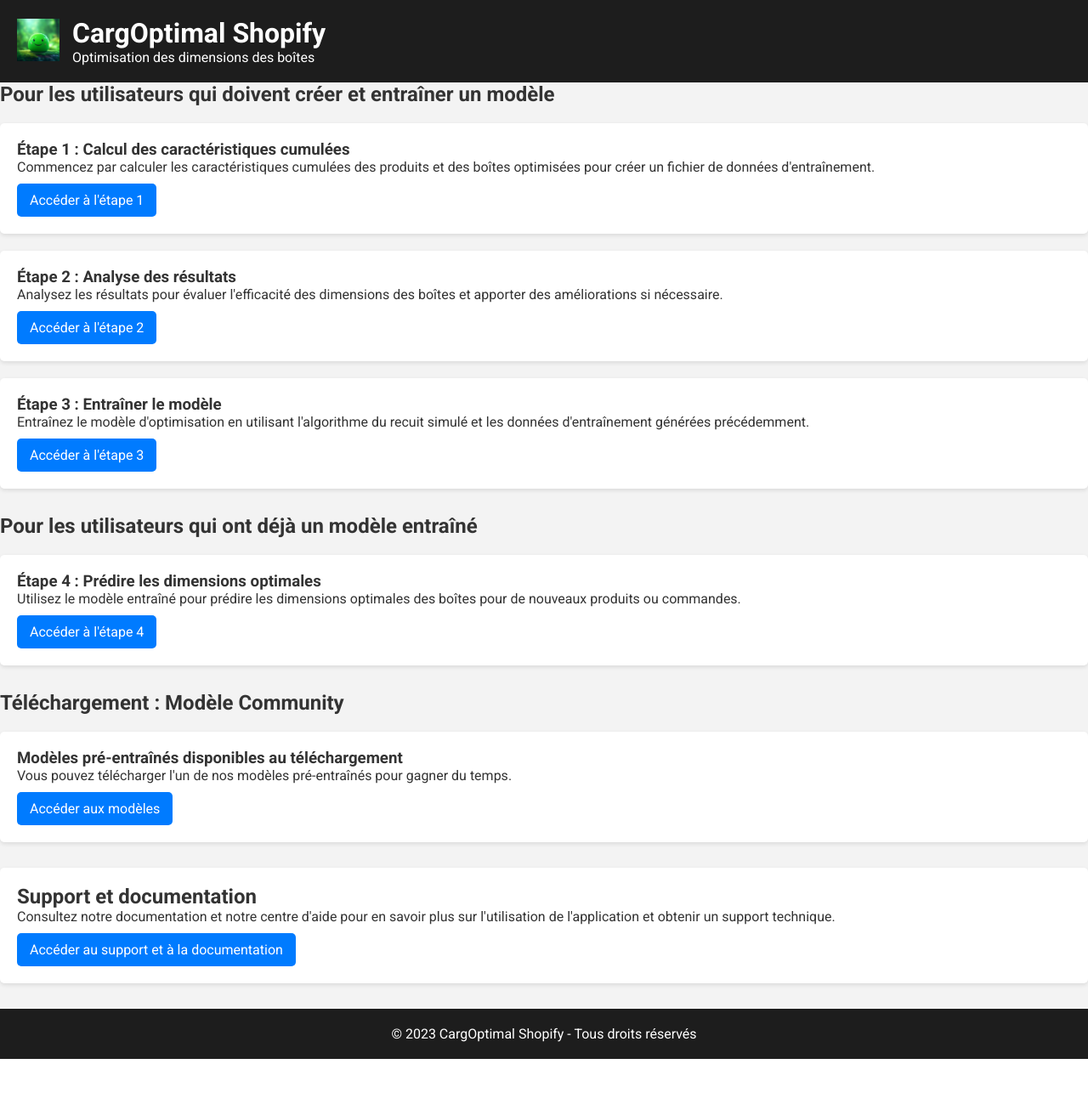
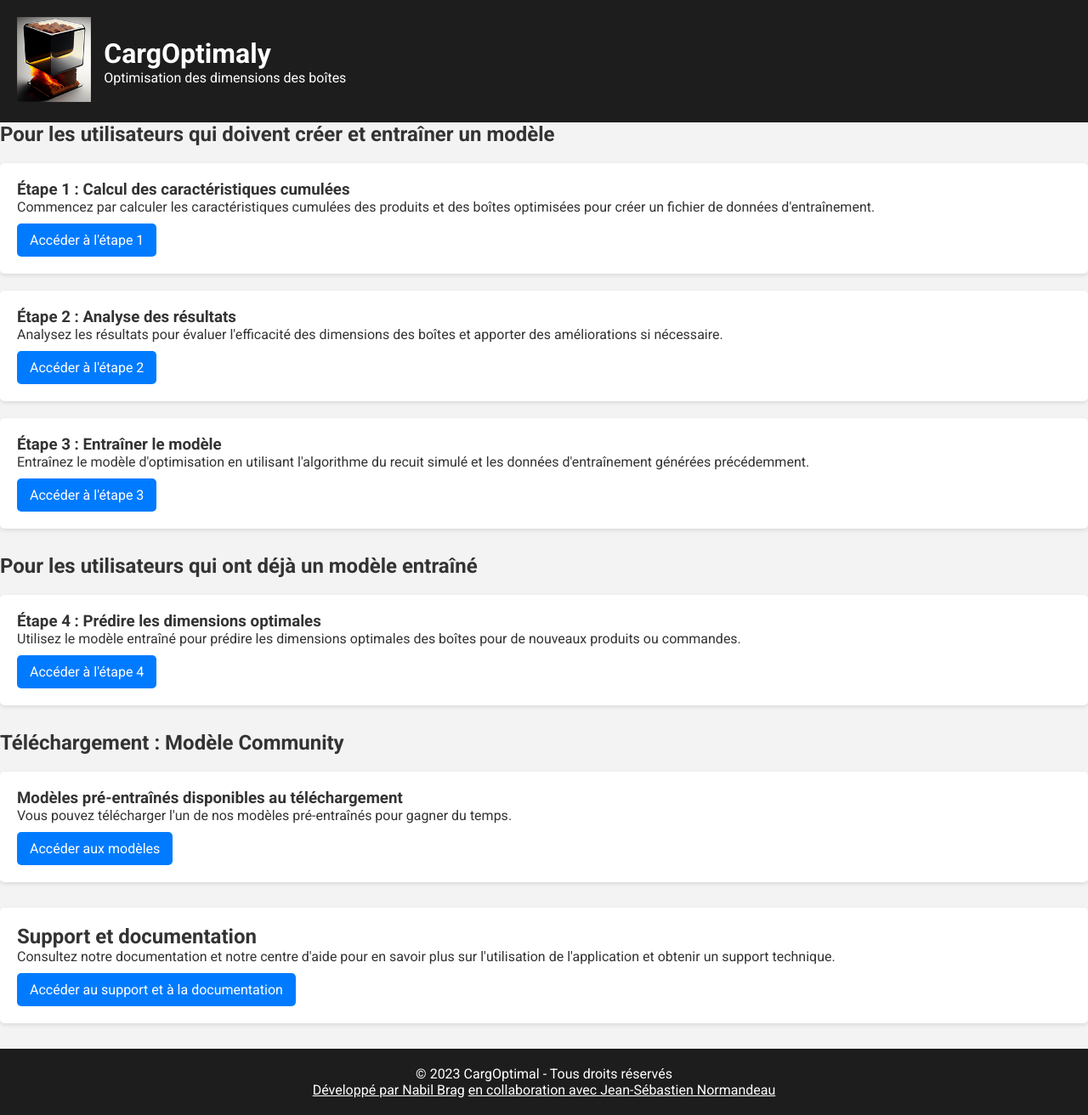
Before and after one commit to MisterBrag/CargOptimalBeta, a Flask app: page /dashboard in a window 1280 px wide. Shown: the whole page at 85% size. Before the commit the page ends 1246 px from the top, so only its background shows below. Run offline with Flask 2, Linux system fonts and the light colour scheme.

Commit message:
Version OpenSource

```diff
--- a/static/styles.css
+++ b/static/styles.css
@@ -66,3 +66,6 @@ footer {
     text-align: center;
     margin-top: 30px;
 }
+footer a {
+    color: #ffffff;
+}
--- a/templates/index.html
+++ b/templates/index.html
@@ -11,10 +11,10 @@
 <body>
     <div class="header">
         <div class="logo">
-            <img src="{{ url_for('static', filename='logo.png') }}" alt="Logo">
+            <img src="{{ url_for('static', filename='logo.png') }}" alt="Logo" alt="Logo" style="height: 100px;">
         </div>
         <div class="title">
-            <h1>CargOptimal Shopify</h1>
+            <h1>CargOptimaly</h1>
             <p>Optimisation des dimensions des boîtes</p>
         </div>
     </div>
@@ -62,7 +62,9 @@
         </section>
     </main>
     <footer>
-        <p>&copy; 2023 CargOptimal Shopify - Tous droits réservés</p>
+        <p>&copy; 2023 CargOptimal - Tous droits réservés</p>
+        <a href="https://www.linkedin.com/in/brag-nabil/">Développé par Nabil Brag</a>
+        <a href="https://www.linkedin.com/in/jean-sebastien-normandeau/">en collaboration avec Jean-Sébastien Normandeau</a>
     </footer>
 </body>
 </html>
--- a/templates/login.html
+++ b/templates/login.html
@@ -23,7 +23,6 @@
             </div>
         </div>
     </div>
-    <!-- Include Bootstrap JS -->
     <script src="https://stackpath.bootstrapcdn.com/bootstrap/4.5.2/js/bootstrap.min.js"></script>
 </body>
 </html>
```
Also changed, not shown: templates/model.html (+6 -3 lines), static/logo.png.
